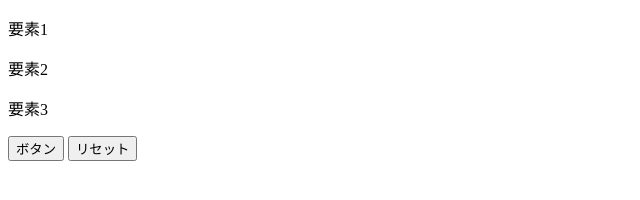
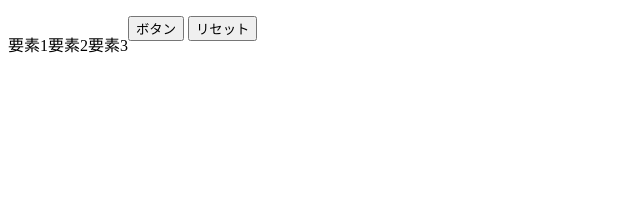
Before and after one commit to honma612/web1-6, a plain HTML site: page index.html in a window 1280 px wide. Shown: the whole page, without its empty margins (0-640 px from the left). Drawn offline with Linux system fonts and the light colour scheme.

Commit message:
Update default.css

```diff
--- a/default.css
+++ b/default.css
@@ -1,5 +1,13 @@
 @charset "UTF-8";
 
-#youso{
+#youso1{
   float:left;
 }
+
+#youso2{
+  float:left;
+}
+
+#youso3{
+  float:left;
+}
```
